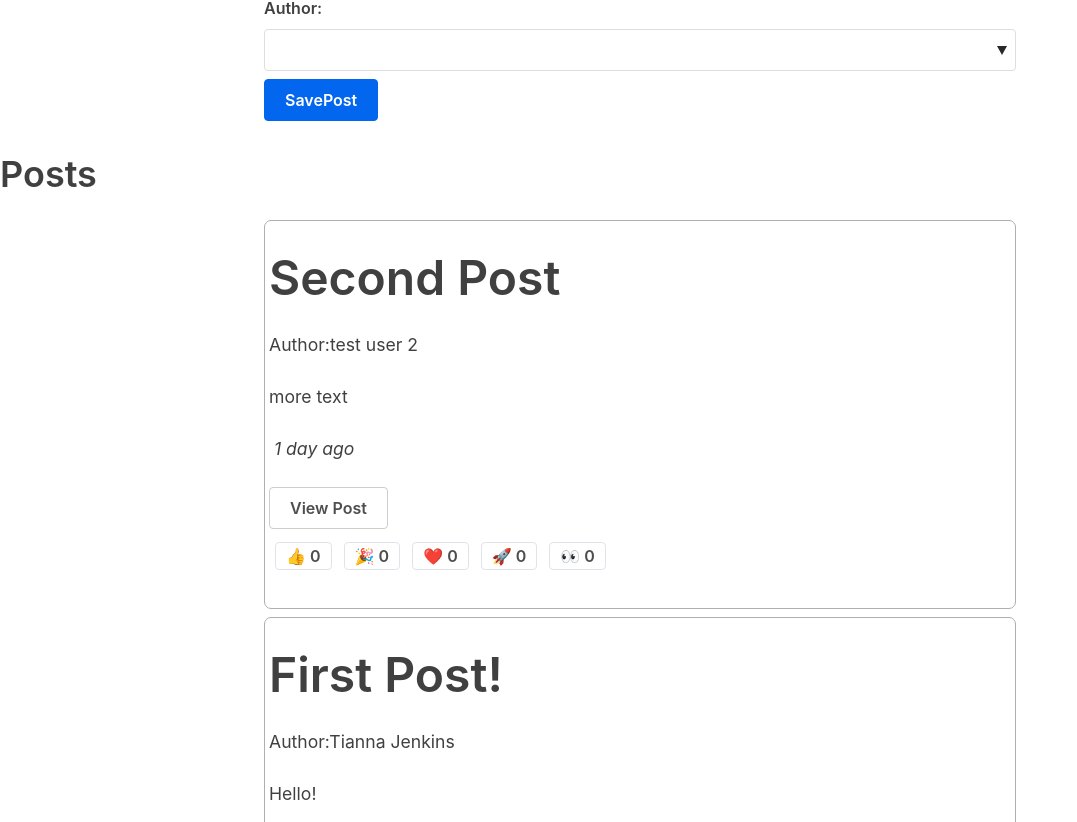
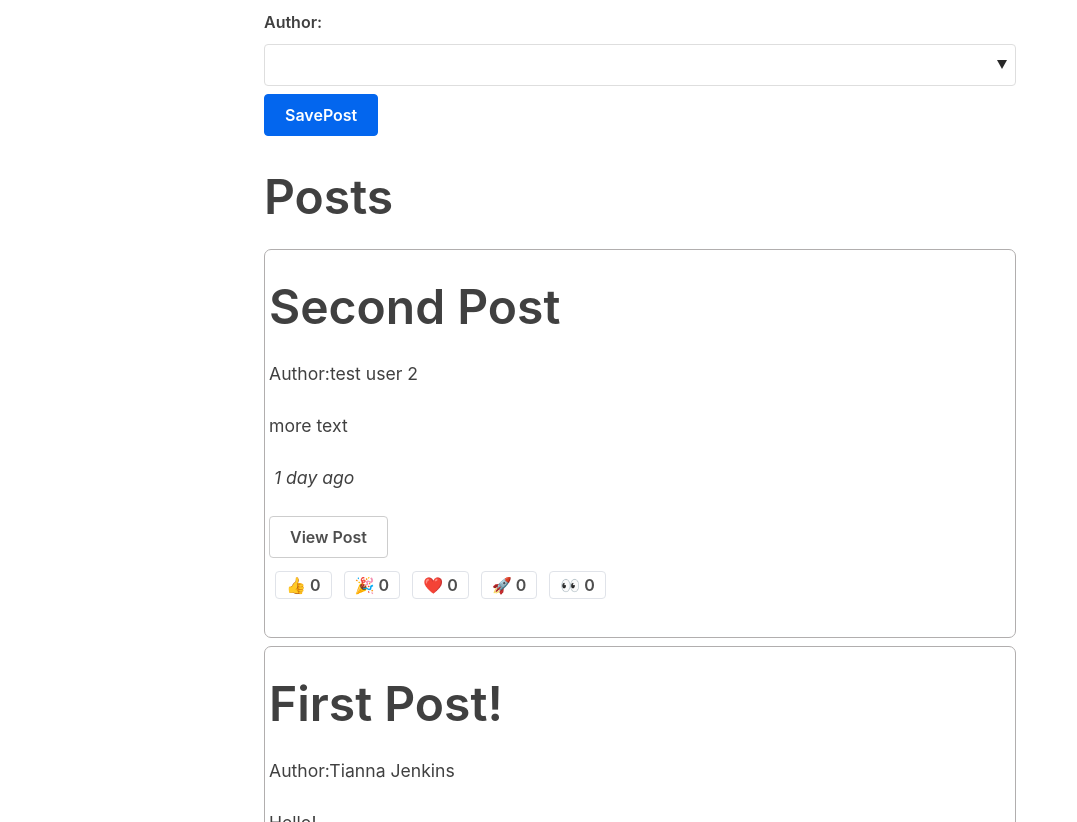
Before and after one commit to eviry-ishikawa/redux-toolkit-tutorial, a React (Create React App) app: page / in a window 1280 px wide. Shown: the part 438-1260 px from the top of the page, without its empty margins (0-1077 px from the left). Built offline with nearby package versions, Linux system fonts and the light colour scheme; what miragejs, txtgen would draw is missing.

Commit message:
selector 切り出し

```diff
--- a/src/features/posts/AddPostForm.js
+++ b/src/features/posts/AddPostForm.js
@@ -1,7 +1,6 @@
 import React, { useState } from 'react'
 import { useDispatch, useSelector } from 'react-redux'
 import { postAdded } from './postsSlice'
-import { nanoid } from '@reduxjs/toolkit'
 
 
 export  function AddPostForm() {
@@ -37,8 +36,8 @@ export  function AddPostForm() {
 
   return (
     <div>
+      <section>
       <h1>Add Post</h1>
-      <section>
         <form>
           <label>Post Title!</label>
           <input
--- a/src/features/posts/PostList.js
+++ b/src/features/posts/PostList.js
@@ -2,18 +2,19 @@ import React from "react"
 import { useSelector } from "react-redux"
 import { Link } from "react-router-dom"
 import { PostAuthor } from "./PostAuthor"
+import { selectAllPosts } from "./postsSlice"
 import { ReactionButton } from "./ReactionButtons"
 import { TimeAgo } from "./TimeAgo"
 
 export const PostList = () => {
-  const posts = useSelector(state => state.posts)
+  const posts = useSelector(selectAllPosts)
 
   const orderedPosts = posts.slice().sort((a,b) => b.date.localeCompare(a.date))
 
   return (
     <div>
+      <section className="posts-list">
       <h1>Posts</h1>
-      <section className="posts-list">
         {orderedPosts.map((post) =>
           <article key={post.id} className="post-excerpt">
               <h1>
--- a/src/features/posts/SinglePostPage.js
+++ b/src/features/posts/SinglePostPage.js
@@ -2,15 +2,14 @@ import React from "react"
 import { useSelector } from "react-redux"
 import { Link, useParams } from "react-router-dom"
 import { PostAuthor } from "./PostAuthor"
+import { selectPostById } from "./postsSlice"
 import { ReactionButton } from "./ReactionButtons"
 import { TimeAgo } from "./TimeAgo"
 
 export const SinglePostPage = () => {
   const { id: postId } = useParams()
 
-  const post = useSelector(state =>
-    state.posts.find(post => post.id === postId)
-  )
+  const post = useSelector(state => selectPostById(state, postId))
 
   if(!post) {
     return (
--- a/src/features/posts/postsSlice.js
+++ b/src/features/posts/postsSlice.js
@@ -46,4 +46,8 @@ const postsSlice = createSlice({
 
 export const { postAdded, postUpdate, reactionAdded } = postsSlice.actions
 
+export const selectAllPosts = state => state.posts
+
+export const selectPostById = (state, postId) => state.posts.find(post => post.id = postId)
+
 export default postsSlice.reducer
```
